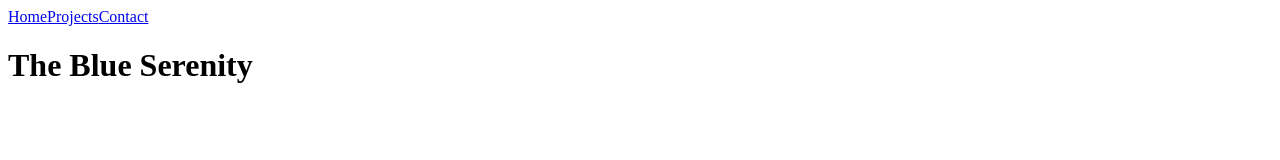
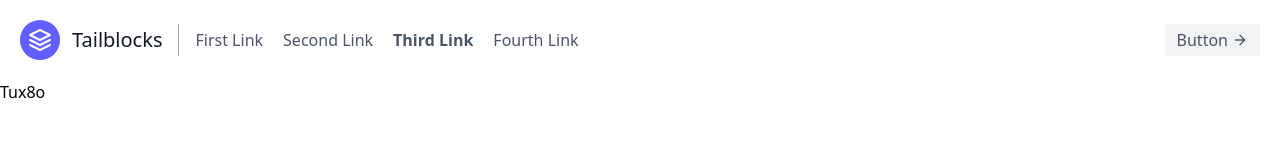
Before and after one commit to nrpradh/dark-doppler, an Astro site: page / in a window 1280 px wide. Built offline with nearby package versions, Linux system fonts and the light colour scheme; Astro itself is replaced by a stand-in of ours.

Commit message:
changed to Tux8o

```diff
--- a/astro.config.mjs
+++ b/astro.config.mjs
@@ -1,9 +1,13 @@
 // @ts-check
 import { defineConfig } from 'astro/config';
+import tailwindcss from '@tailwindcss/vite';
 
 import react from '@astrojs/react';
 
 // https://astro.build/config
 export default defineConfig({
+  vite: {
+    plugins: [tailwindcss()],
+  },
   integrations: [react()]
 });
--- a/package.json
+++ b/package.json
@@ -10,10 +10,12 @@
   },
   "dependencies": {
     "@astrojs/react": "^4.4.2",
+    "@tailwindcss/vite": "^4.1.17",
     "@types/react": "^19.2.7",
     "@types/react-dom": "^19.2.3",
     "astro": "^5.16.0",
     "react": "^19.2.0",
-    "react-dom": "^19.2.0"
+    "react-dom": "^19.2.0",
+    "tailwindcss": "^4.1.17"
   }
 }
--- a/src/components/counter.jsx
+++ /dev/null
@@ -1,6 +0,0 @@
-import { useState } from "react";
-
-export default function Counter() {
-    const [count, setCount] = useState(0);
-    return <button onClick={() => setCount(count + 1)}>Count: {count}</button>;
-}
--- a/src/components/react/navbar.jsx
+++ b/src/components/react/navbar.jsx
@@ -1,9 +1,25 @@
 export default function Navbar() {
     return (
-        <nav>
-        <a href="#">Home</a>
-        <a href="#projects">Projects</a>
-        <a href="#contact">Contact</a>
-        </nav>
+        <header class="text-gray-600 body-font">
+            <div class="container mx-auto flex flex-wrap p-5 flex-col md:flex-row items-center">
+                <a class="flex title-font font-medium items-center text-gray-900 mb-4 md:mb-0">
+                <svg xmlns="http://www.w3.org/2000/svg" fill="none" stroke="currentColor" stroke-linecap="round" stroke-linejoin="round" stroke-width="2" class="w-10 h-10 text-white p-2 bg-indigo-500 rounded-full" viewBox="0 0 24 24">
+                    <path d="M12 2L2 7l10 5 10-5-10-5zM2 17l10 5 10-5M2 12l10 5 10-5"></path>
+                </svg>
+                <span class="ml-3 text-xl">Tailblocks</span>
+                </a>
+                <nav class="md:mr-auto md:ml-4 md:py-1 md:pl-4 md:border-l md:border-gray-400	flex flex-wrap items-center text-base justify-center">
+                <a class="mr-5 hover:text-gray-900">First Link</a>
+                <a class="mr-5 hover:text-gray-900">Second Link</a>
+                <a class="mr-5 hover:text-red-900 font-bold">Third Link</a>
+                <a class="mr-5 hover:text-gray-900">Fourth Link</a>
+                </nav>
+                <button class="inline-flex items-center bg-gray-100 border-0 py-1 px-3 focus:outline-none hover:bg-gray-200 rounded text-base mt-4 md:mt-0">Button
+                <svg fill="none" stroke="currentColor" stroke-linecap="round" stroke-linejoin="round" stroke-width="2" class="w-4 h-4 ml-1" viewBox="0 0 24 24">
+                    <path d="M5 12h14M12 5l7 7-7 7"></path>
+                </svg>
+                </button>
+            </div>
+        </header>
     );
 }
--- a/src/pages/index.astro
+++ b/src/pages/index.astro
@@ -1,8 +1,9 @@
 ---
 import App from "../react/App.jsx";
+import "../styles/global.css";
 
-const title = "The Blue Serenity – Portfolio Website";
-const description = "The Blue Serenity is a personal web portfolio showcasing projects, creativity, and digital craftsmanship.";
+const title = "Tux8o – Portfolio Website";
+const description = "Tux8o is a personal web portfolio showcasing projects, creativity, and digital craftsmanship.";
 ---
 
 <html lang="en">
--- a/src/react/App.jsx
+++ b/src/react/App.jsx
@@ -4,7 +4,7 @@ export default function App() {
   return (
     <>
       <Navbar />
-      <h1>The Blue Serenity </h1>
+      <h1>Tux8o </h1>
     </>
   );
 }
--- /dev/null
+++ b/src/styles/global.css
@@ -0,0 +1 @@
+@import "tailwindcss";
```
Also changed, not shown: 1 other file.
